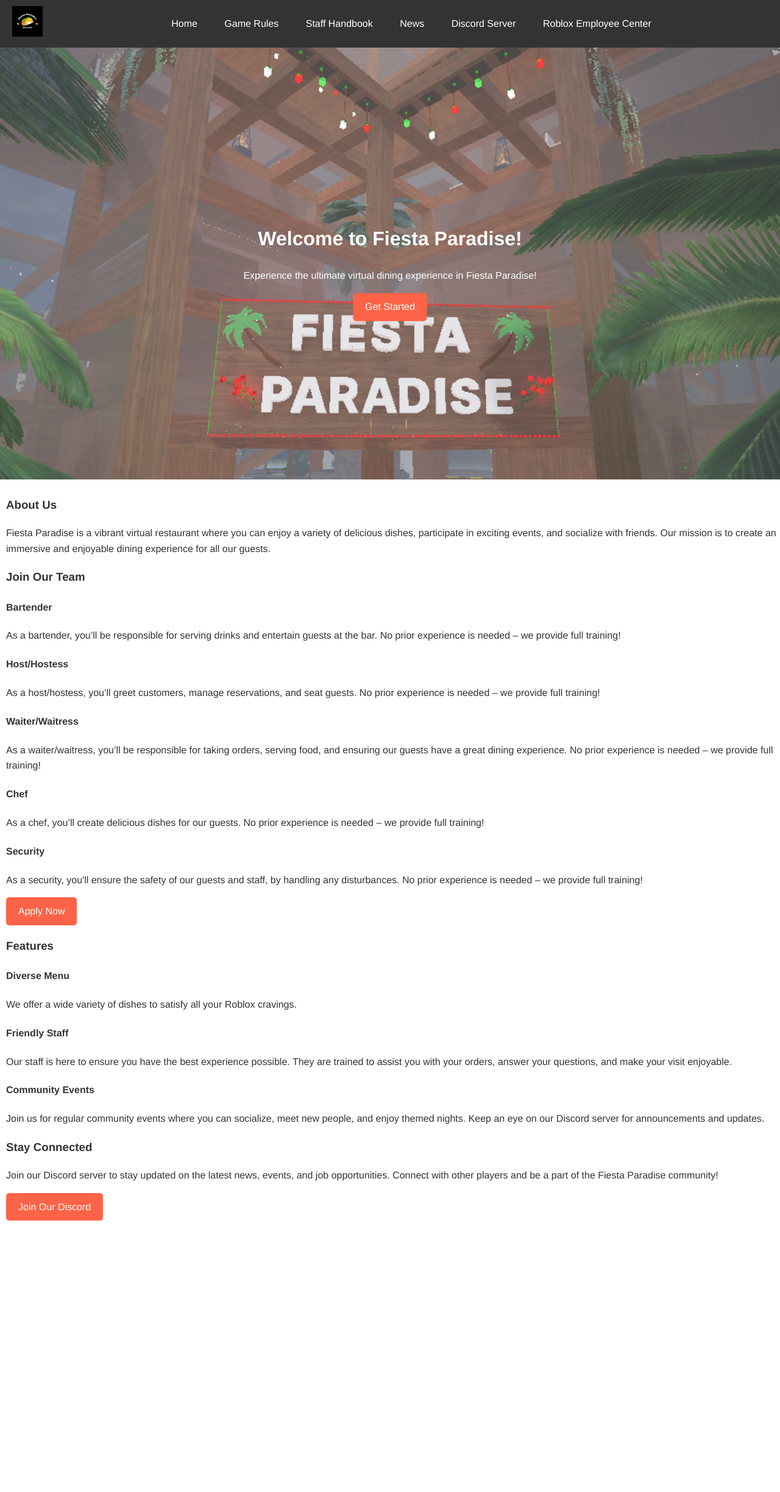
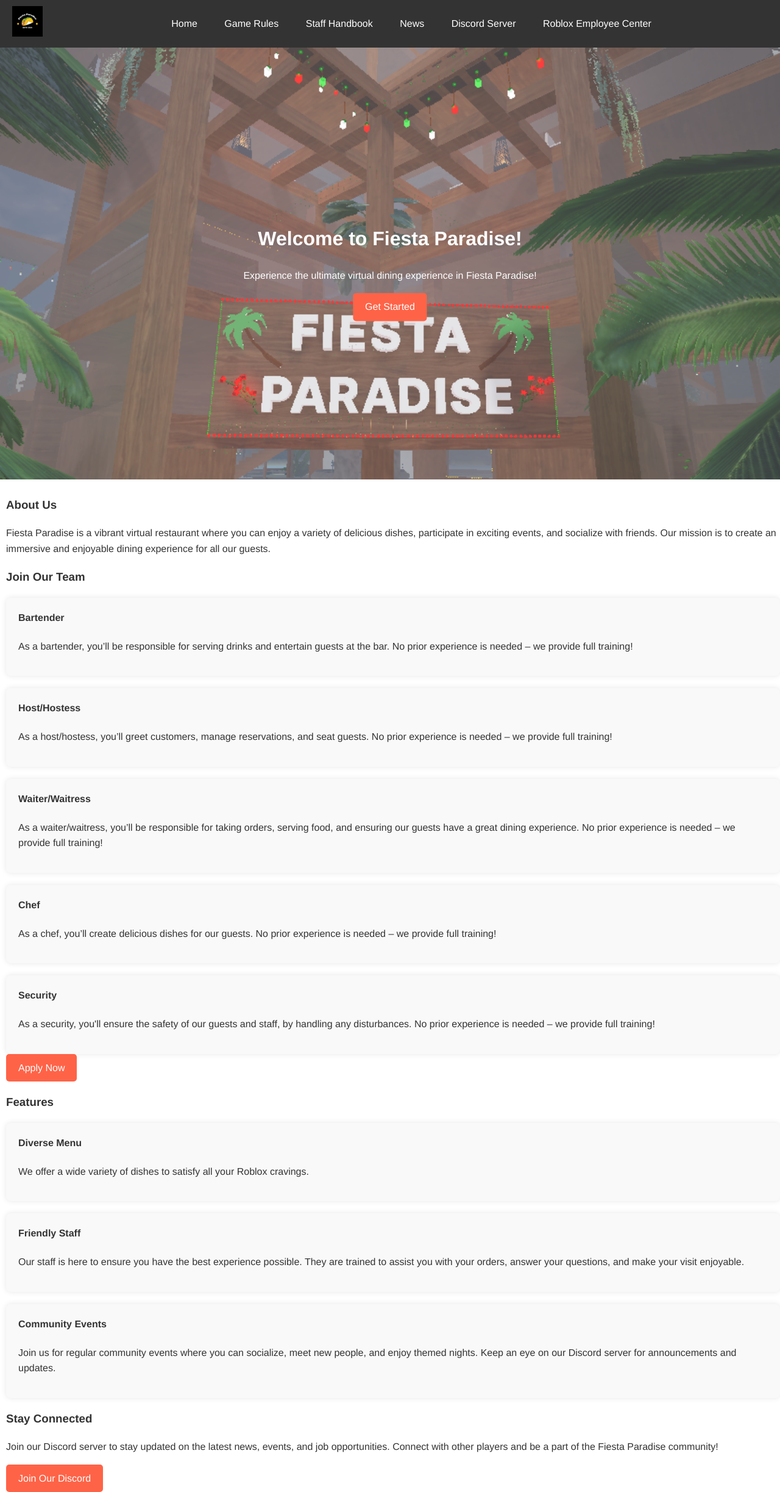
Before and after one commit to ifBars/Fiesta-Paradise, a Jekyll site: the page built from index.html, in a window 1280 px wide. Shown: the whole page at 61% size. Built offline with Jekyll 4.4.1, drawn with Linux system fonts in a browser that asks for light colours; before the commit the page ends 2001 px from its top, so only the background shows below that.

Commit message:
Update styles.css

```diff
--- a/assets/css/styles.css
+++ b/assets/css/styles.css
@@ -112,6 +112,14 @@
   .nav-links.active {
     display: flex;
   }
+
+  .hero-overlay {
+    top: 40%;
+  }
+
+  .job-list, .feature-list {
+    flex-direction: column;
+  }
 }
 
 .cta-button {
@@ -202,6 +210,29 @@
   margin: 40px 0;
 }
 
+.job-list, .feature-list {
+  display: flex;
+  flex-wrap: wrap;
+  gap: 20px;
+}
+
+.job-role, .feature-item {
+  background: #f9f9f9;
+  border-radius: 8px;
+  padding: 20px;
+  box-shadow: 0 0 10px rgba(0, 0, 0, 0.1);
+  flex: 1 1 calc(50% - 20px);
+  min-width: 250px;
+}
+
+.job-role h4, .feature-item h4 {
+  margin-top: 0;
+}
+
+.contact-content {
+  text-align: center;
+}
+
 .content-wrapper {
   padding-left: 10px; /* Adjust the value as needed */
 }
```
